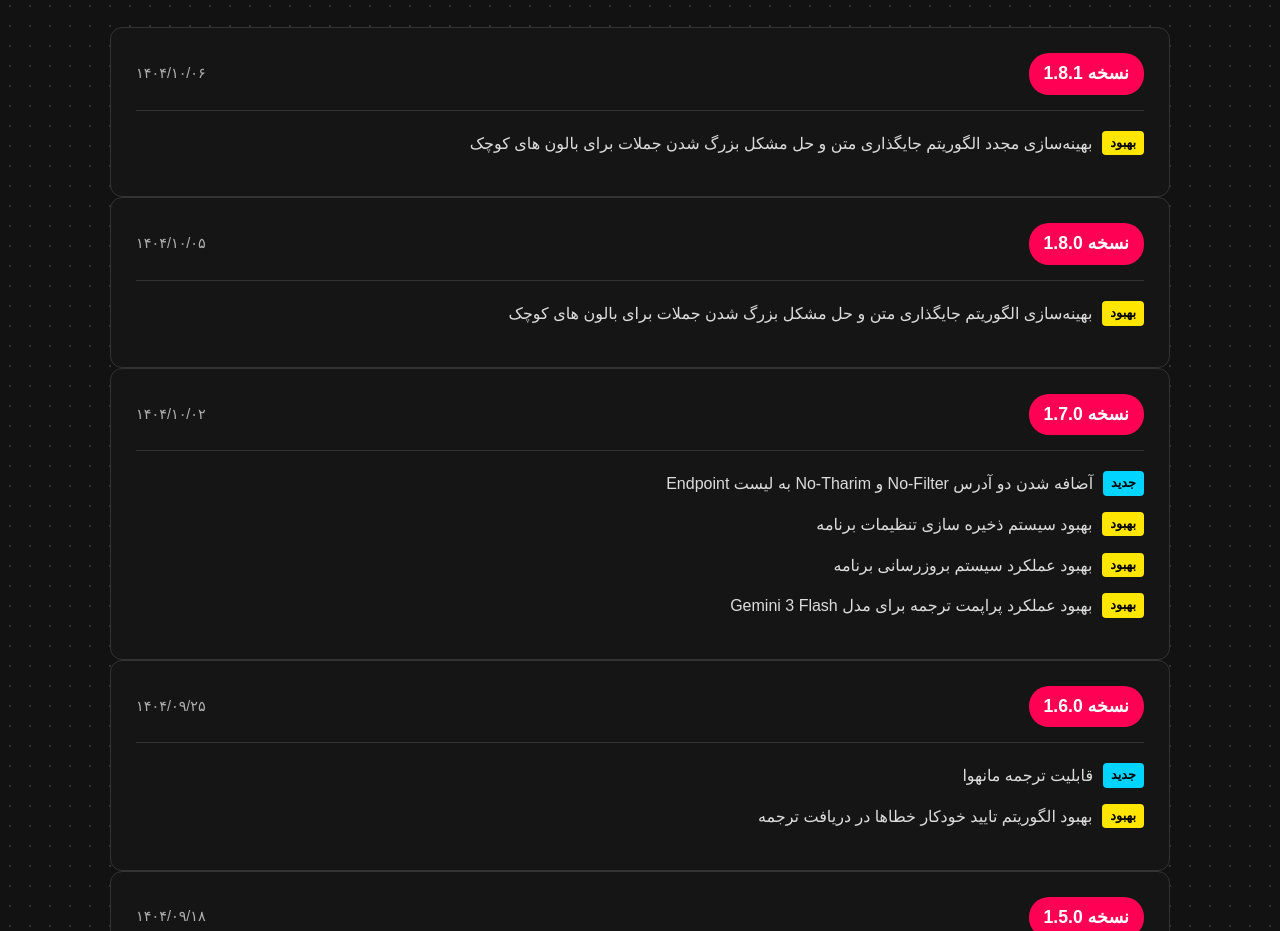
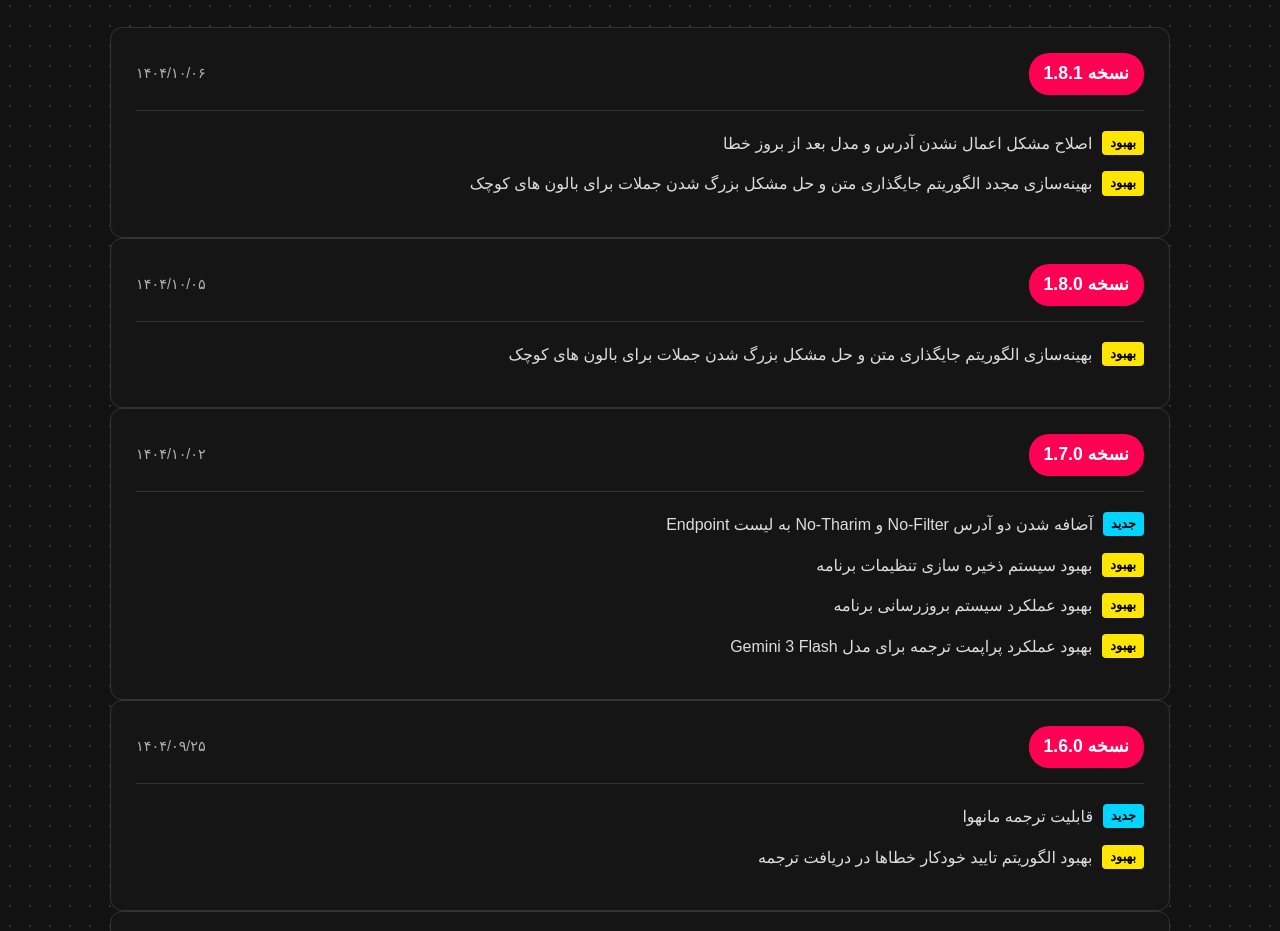
Before and after one commit to Kthree-K3/K3-Manga-AutoTranslate, a plain HTML site: page docs/index.html in a window 1280 px wide. Shown: the part 3844-4775 px from the top of the page. Drawn offline with Linux system fonts and the light colour scheme; a small style sheet from the web is missing.

Commit message:
Update index.html

```diff
--- a/docs/index.html
+++ b/docs/index.html
@@ -193,6 +193,10 @@
                 <ul class="update-list">
                      <li>
                         <span class="tag tag-fix">بهبود</span>
+                            اصلاح مشکل اعمال نشدن آدرس و مدل بعد از بروز خطا
+                     </li>
+                    <li>
+                        <span class="tag tag-fix">بهبود</span>
                    بهینه‌سازی مجدد الگوریتم جایگذاری متن و حل مشکل بزرگ شدن جملات برای بالون های کوچک
                     </li>
                 </ul>
```
